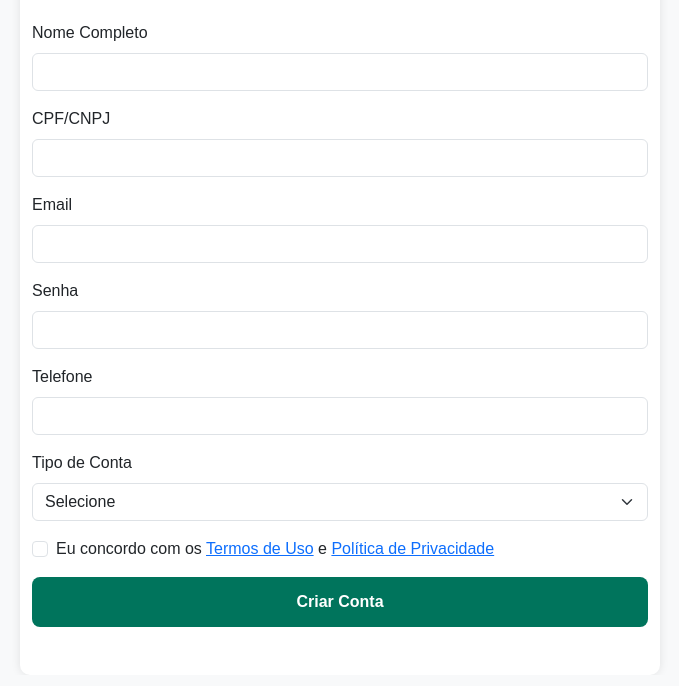
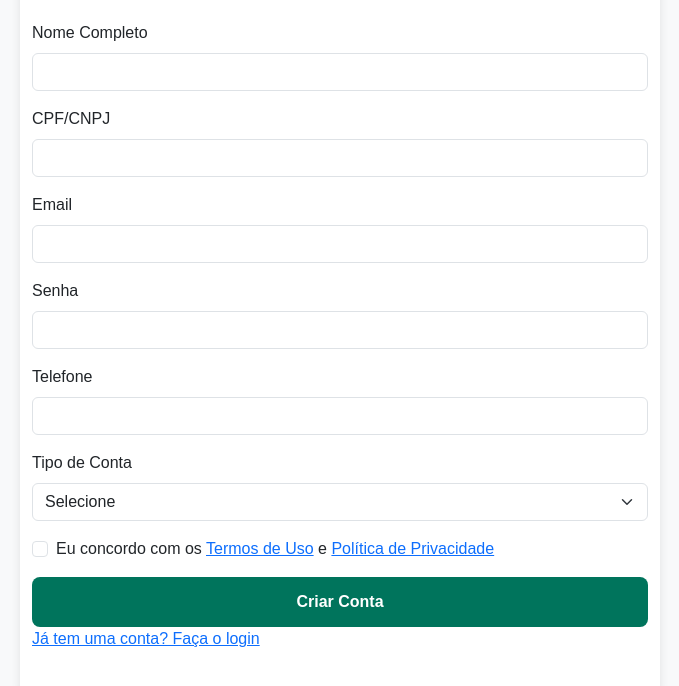
Before and after one commit to Edmils0nJr/DEVELOPMENTS, a plain HTML site: page investVerde/cadastro_usuario.html in a window 1280 px wide. Shown: the part 200-886 px from the top of the page, without its empty margins (300-979 px from the left). Drawn offline with nearby package versions, Linux system fonts and the light colour scheme.

Commit message:
Update cadastro_usuario.html

```diff
--- a/investVerde/cadastro_usuario.html
+++ b/investVerde/cadastro_usuario.html
@@ -56,6 +56,8 @@
         </div>
 
         <button type="submit" class="btn btn-custom w-100">Criar Conta</button>
+        <a href="login.html" class="link-green">Já tem uma conta? Faça o login</a>
+
       </form>
     </div>
 
```
